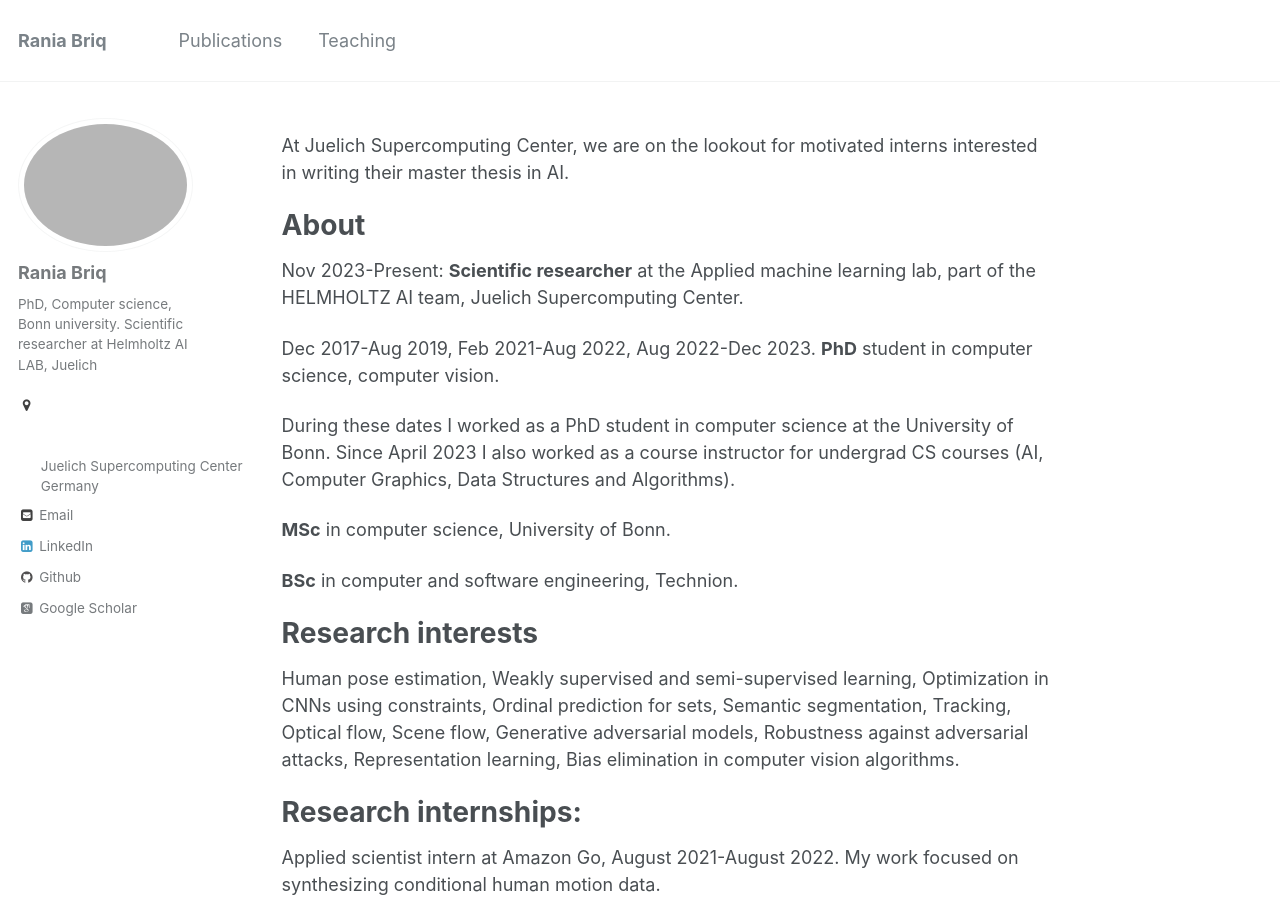
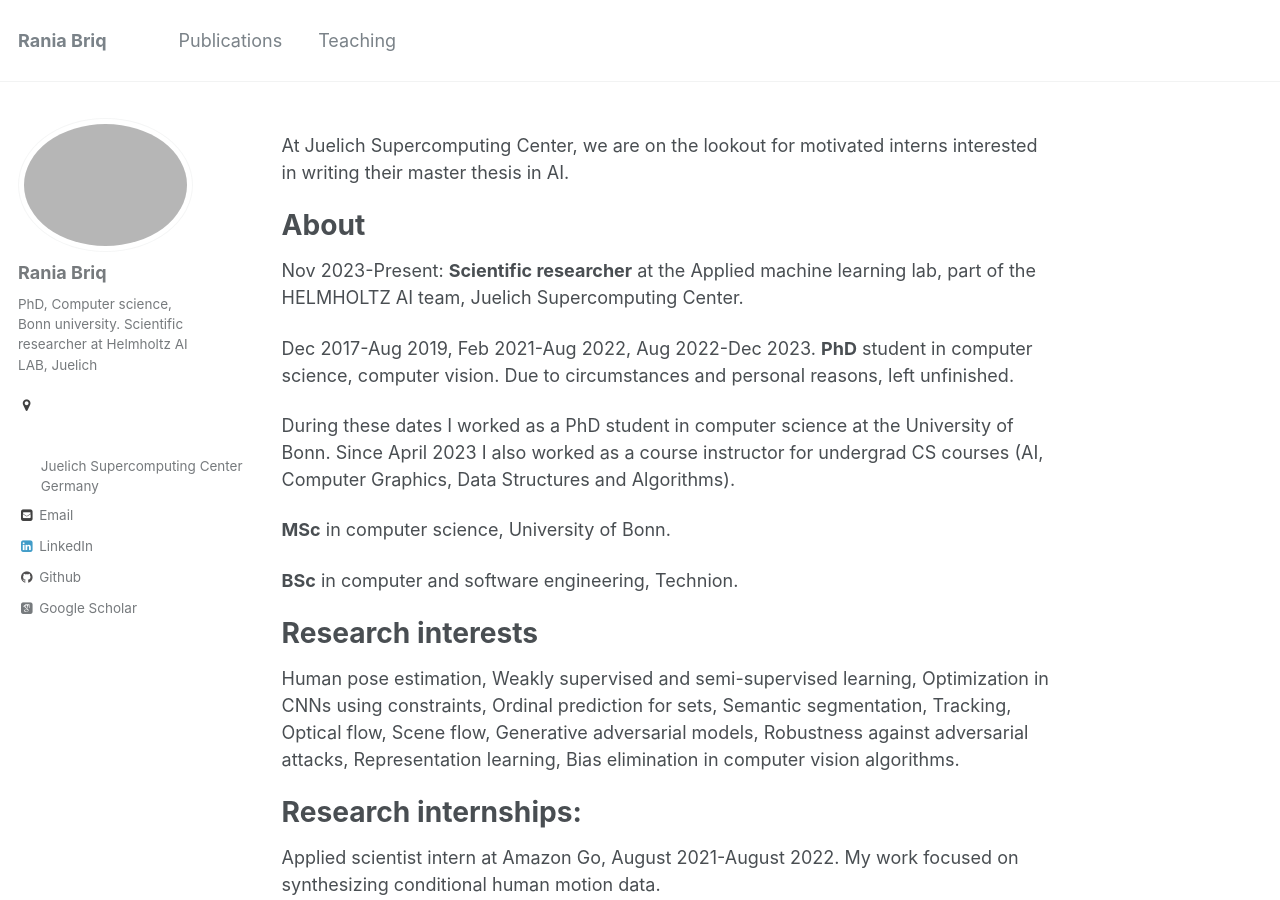
Before and after one commit to briqr/briqr.github.io, a Jekyll site: the page built from _pages/about.md, in a window 1280 px wide and 900 px high. Built offline with Jekyll 4.4.1, drawn with Linux system fonts in a browser that asks for light colours; some web fonts are replaced.

Commit message:
Update about.md

```diff
--- a/_pages/about.md
+++ b/_pages/about.md
@@ -18,7 +18,7 @@ About
 ======
 Nov 2023-Present: **Scientific researcher** at the Applied machine learning lab, part of the HELMHOLTZ AI team, Juelich Supercomputing Center.
 
-Dec 2017-Aug 2019, Feb 2021-Aug 2022, Aug 2022-Dec 2023. **PhD** student in computer science, computer vision.
+Dec 2017-Aug 2019, Feb 2021-Aug 2022, Aug 2022-Dec 2023. **PhD** student in computer science, computer vision. Due to circumstances and personal reasons, left unfinished.
 
 During these dates I worked as a PhD student in computer science at the University of Bonn. Since April 2023 I also worked as a course instructor for undergrad CS courses (AI, Computer Graphics, Data Structures and Algorithms).
 
```
